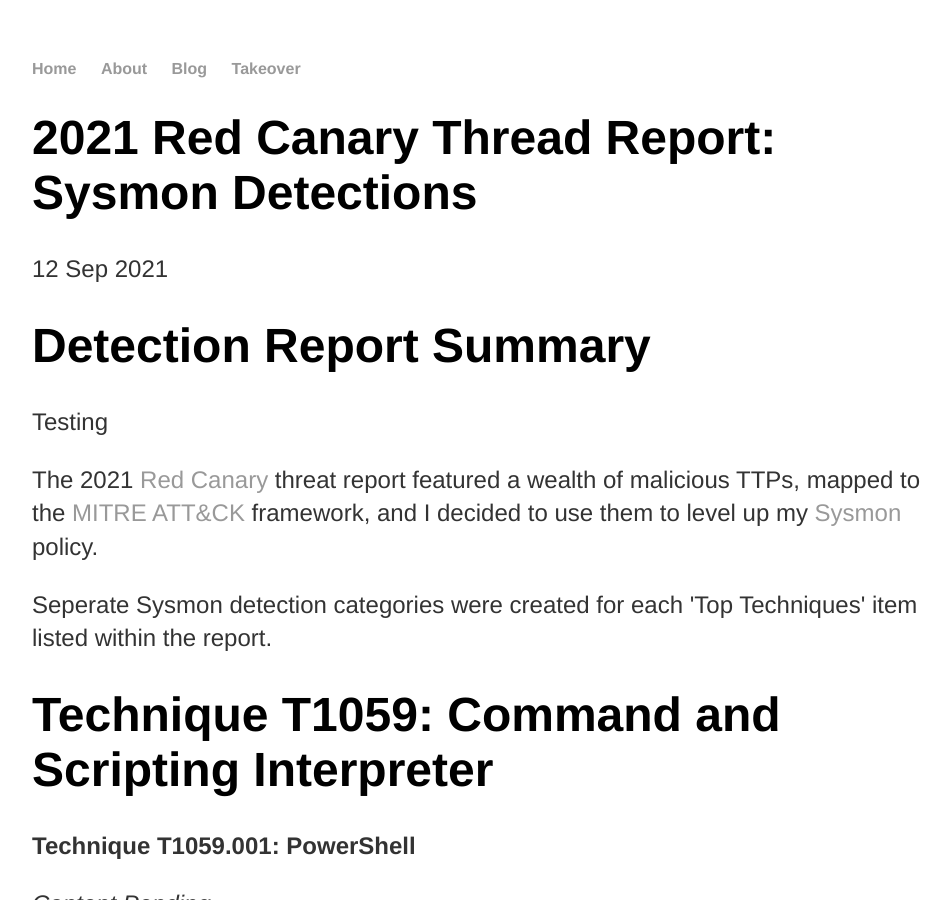
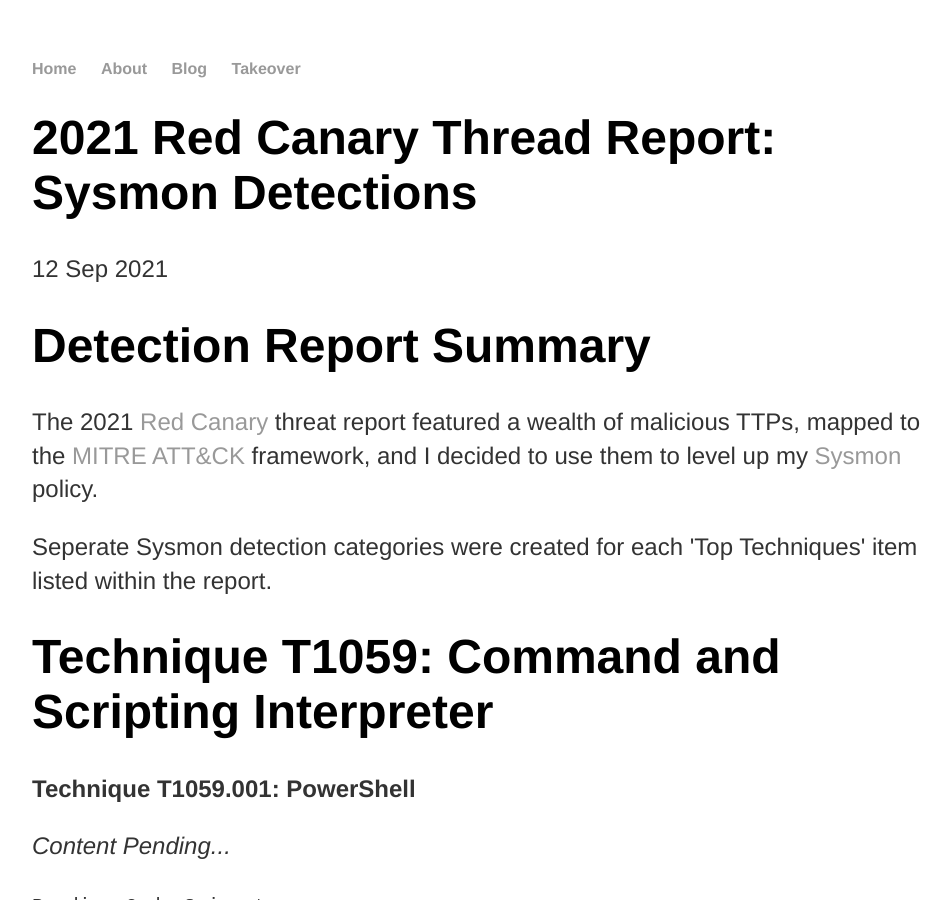
Before and after one commit to 5am5ecure/5am5ecure.github.io, a Jekyll site: the page built from _posts/2021-09-12-sysmon-2021-red-canary-threat-detection-report.md, in a window 1280 px wide and 900 px high. Shown: the whole window, without its empty margins (160-1111 px from the left). Built offline with Jekyll 4.4.1, drawn with Linux system fonts in a browser that asks for light colours.

Commit message:
Update 2021-09-12-sysmon-2021-red-canary-threat-detection-report.md

```diff
--- a/_posts/2021-09-12-sysmon-2021-red-canary-threat-detection-report.md
+++ b/_posts/2021-09-12-sysmon-2021-red-canary-threat-detection-report.md
@@ -10,8 +10,6 @@
 </ul>
 
 <h1>Detection Report Summary</h1>
-
-<p>Testing</p>
 
 <p>The 2021 <a href="https://redcanary.com/">Red Canary</a> threat report featured a wealth of malicious TTPs, mapped to the <a href="https://attack.mitre.org/">MITRE ATT&CK</a> framework, and I decided to use them to level up my <a href="https://docs.microsoft.com/en-us/sysinternals/downloads/sysmon">Sysmon</a> policy.</p>
 
```
